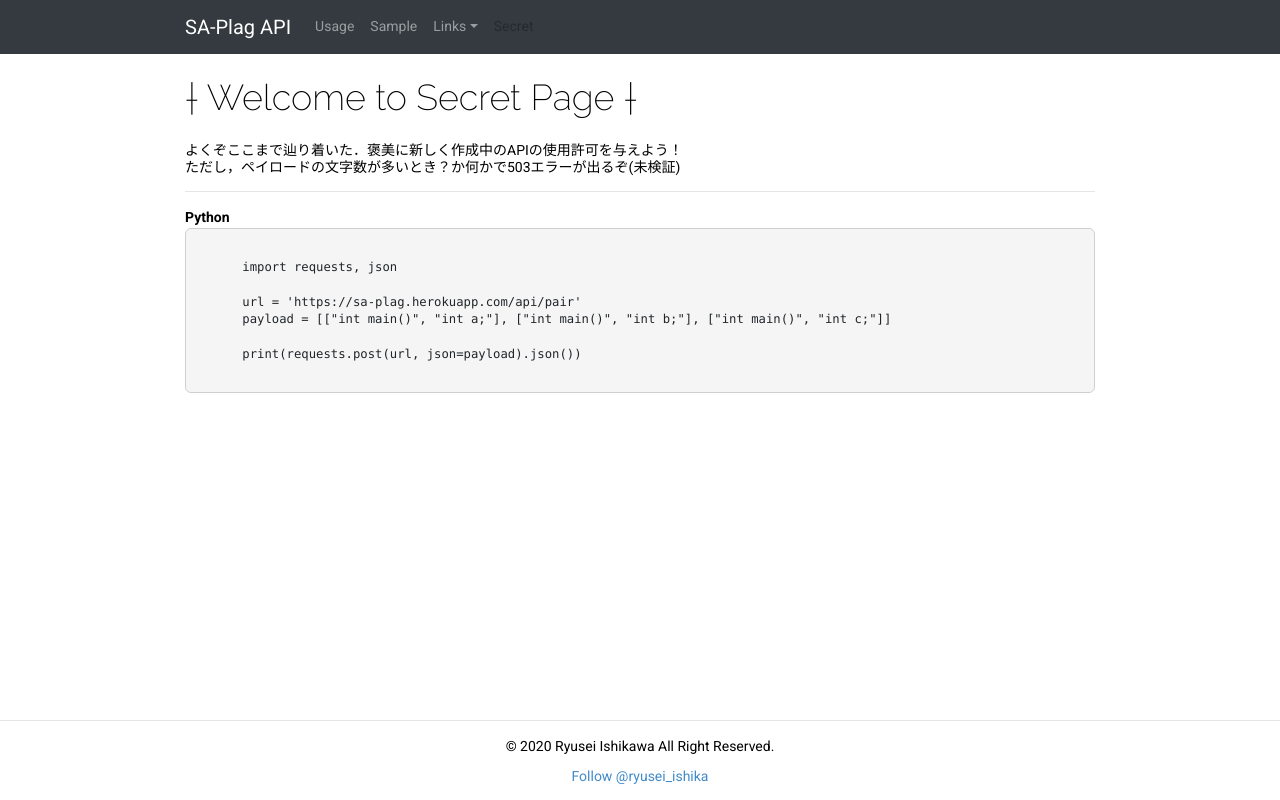
After one commit to xryuseix/SA-Plag-WebAPI, a FastAPI app: template template/secret.html in a window 1280 px wide. The commit adds this page. Run offline with FastAPI, Linux system fonts and the light colour scheme; the template is opened without the code that fills it, so the values that code supplies are empty; some libraries are stand-ins or nearby versions.

Commit message:
add secret page

```diff
--- a/main.py
+++ b/main.py
@@ -85,15 +85,17 @@ jinja_env = templates.env  # Jinja2.Environment
 def root(request: Request):
     return templates.TemplateResponse("index.html", {"request": request})
 
-
+# APIの仕様ページ
 @app.get("/api")
 def api(request: Request):
     return templates.TemplateResponse("api.html", {"request": request})
 
+# APIの使い方サンプルコードページ
 @app.get("/api_usage")
 def usage(request: Request):
     return templates.TemplateResponse("api_usage.html", {"request": request})
 
+# API testのサンプルコードページ
 @app.get("/sample_usage")
 def sample(request: Request):
     def readfile(path):
@@ -101,6 +103,11 @@ def sample(request: Request):
             return f.read()
     return {"data" : [readfile('./static/cpp/sample1.cpp'), readfile('./static/cpp/sample2.cpp')]}
 
+# ベータ版
+@app.get("/secret")
+def usage(request: Request):
+    return templates.TemplateResponse("secret.html", {"request": request})
+
 # uvicorn main:app --reload --workers 1 --host 0.0.0.0 --port 8080
 # http://localhost:8080/plag
 # https://sa-plag.herokuapp.com/
--- a/template/layout.html
+++ b/template/layout.html
@@ -44,6 +44,9 @@
                 <a href="https://twitter.com/ryusei_ishika" target="_blank" rel="noopener noreferrer" tabindex="0" role="menuitem" class="dropdown-item">Contact</a>
               </div>
             </li>
+            <li class="nav-item">
+              <a class="nav-link" href="/secret" style="color:#252A30">Secret</a>
+            </li>
           </ul>
         </div>
       </div>
--- /dev/null
+++ b/template/secret.html
@@ -0,0 +1,33 @@
+{% extends "layout.html" %} {% block content %}
+<br />
+<div class="row">
+  <div class="col-md-10">
+    <h1>† Welcome to Secret Page †</h1>
+  </div>
+</div>
+<script src=" https://cdn.jsdelivr.net/gh/google/code-prettify@master/loader/run_prettify.js "></script>
+<h3>
+  よくぞここまで辿り着いた．褒美に新しく作成中のAPIの使用許可を与えよう！<br />
+  ただし，ペイロードの文字数が多いとき？か何かで503エラーが出るぞ(未検証)
+</h3>
+<hr />
+<div>
+  <b>Python</b>
+
+  <pre class="prettyprint lang-py">
+
+      import requests, json
+
+      url = 'https://sa-plag.herokuapp.com/api/pair'
+      payload = [["int main()", "int a;"], ["int main()", "int b;"], ["int main()", "int c;"]]
+
+      print(requests.post(url, json=payload).json())
+  </pre>
+</div>
+<h1 style="color:white">xryuseix CTF is going on now !!</h1>
+
+<!--
+ソース見てる暇あったら進捗出せよ，こんなことしてる間にもアフリカでは1分間に60秒が経過しているんだぜ？
+eHJ5dXNlaXhDVEZ7bmFubmthX2N0Zl9tb25uZGFpX3dvX3RzdWt1cm91dG9fb21vdHRhbm5kYWtlZG9fbWVubmRvdW5pX25hdHRhX25vZGVfa29yZWRleXVydXNpdGVfd3d9
+-->
+{% endblock %}
```
